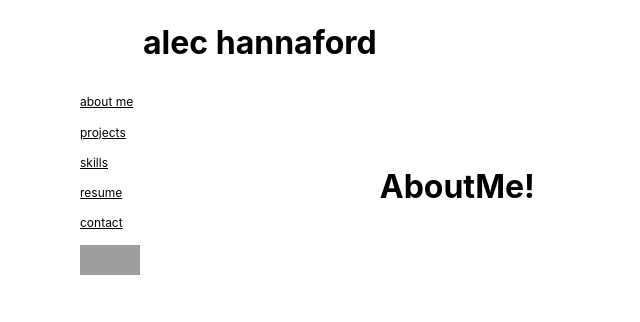
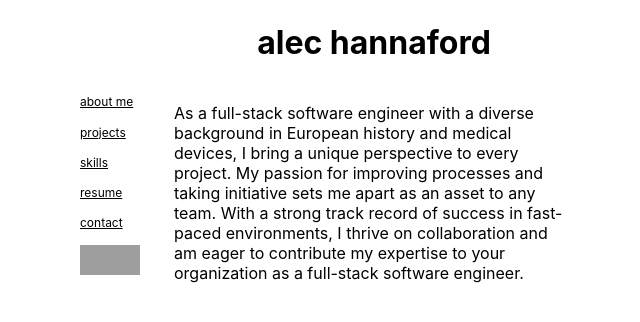
Before and after one commit to AlecCodes/Portfolio, a React (Create React App) app: page /AboutMe in a window 1280 px wide. Shown: the top 322 px of the page, without its empty margins (27-667 px from the left). Built offline with nearby package versions, Linux system fonts and the light colour scheme; grey boxes are pictures that could not be loaded.

Commit message:
link right margin and aboutme section

```diff
--- a/src/App.js
+++ b/src/App.js
@@ -32,8 +32,8 @@ function App() {
             ><img src = 'https://upload.wikimedia.org/wikipedia/commons/thumb/9/91/Octicons-mark-github.svg/2048px-Octicons-mark-github.svg.png'></img></a>
             </span>
           </td>
-          <td></td>
           <td className='Body'><Outlet/></td>
+          <td width = '50px'></td>
         </tr>
         </tbody>
       </table>
--- a/src/App.scss
+++ b/src/App.scss
@@ -20,6 +20,14 @@
   }
 }
 
+.Links{
+  margin-right: 30px;
+}
+
+.Body{
+  width: 400px;
+  text-align: left;
+}
 
 a{
   display: inline;
--- a/src/Pages/AboutMe.js
+++ b/src/Pages/AboutMe.js
@@ -1,5 +1,8 @@
 function AboutMe(props){
-    return <h1>AboutMe!</h1>
+    return(
+        <>
+        <p>As a full-stack software engineer with a diverse background in European history and medical devices, I bring a unique perspective to every project. My passion for improving processes and taking initiative sets me apart as an asset to any team. With a strong track record of success in fast-paced environments, I thrive on collaboration and am eager to contribute my expertise to your organization as a full-stack software engineer.</p>
+        </>
+    )
 }
-
 export default AboutMe
```
